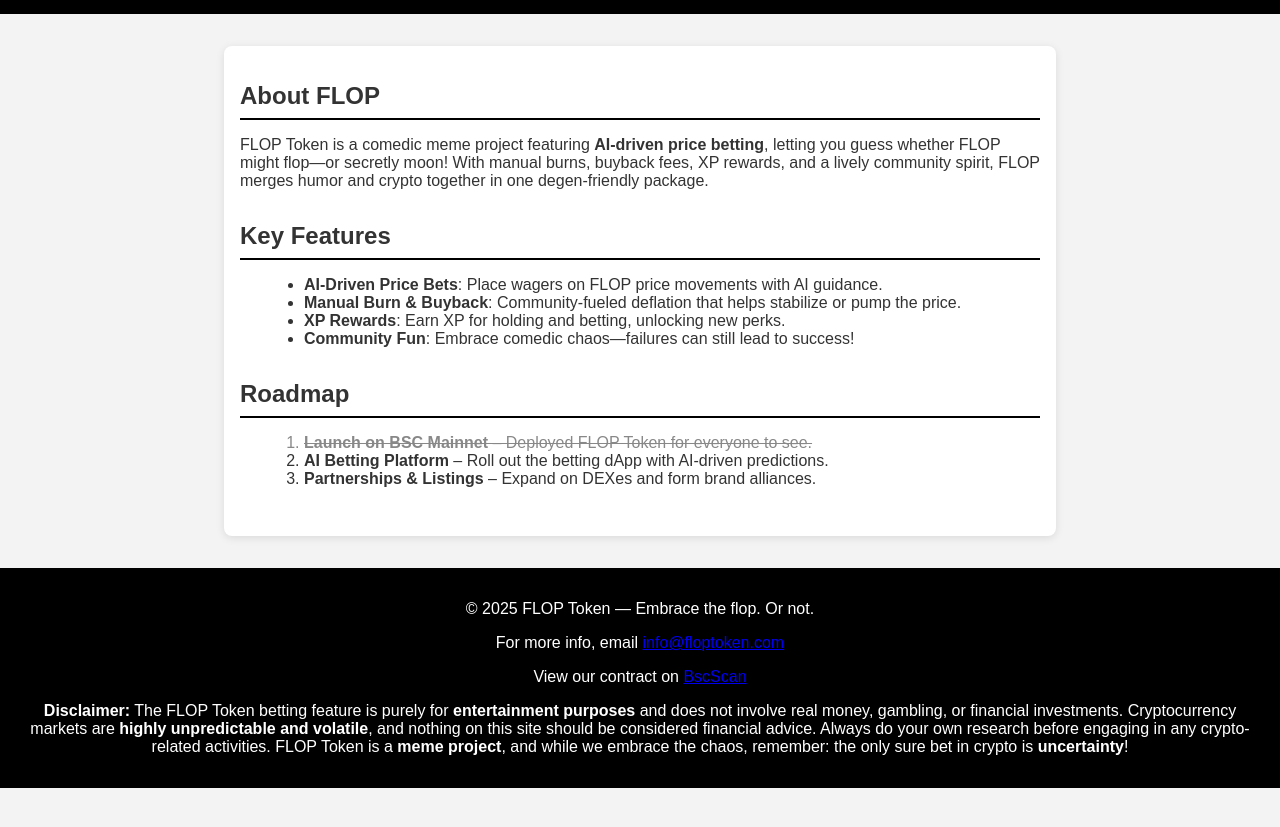
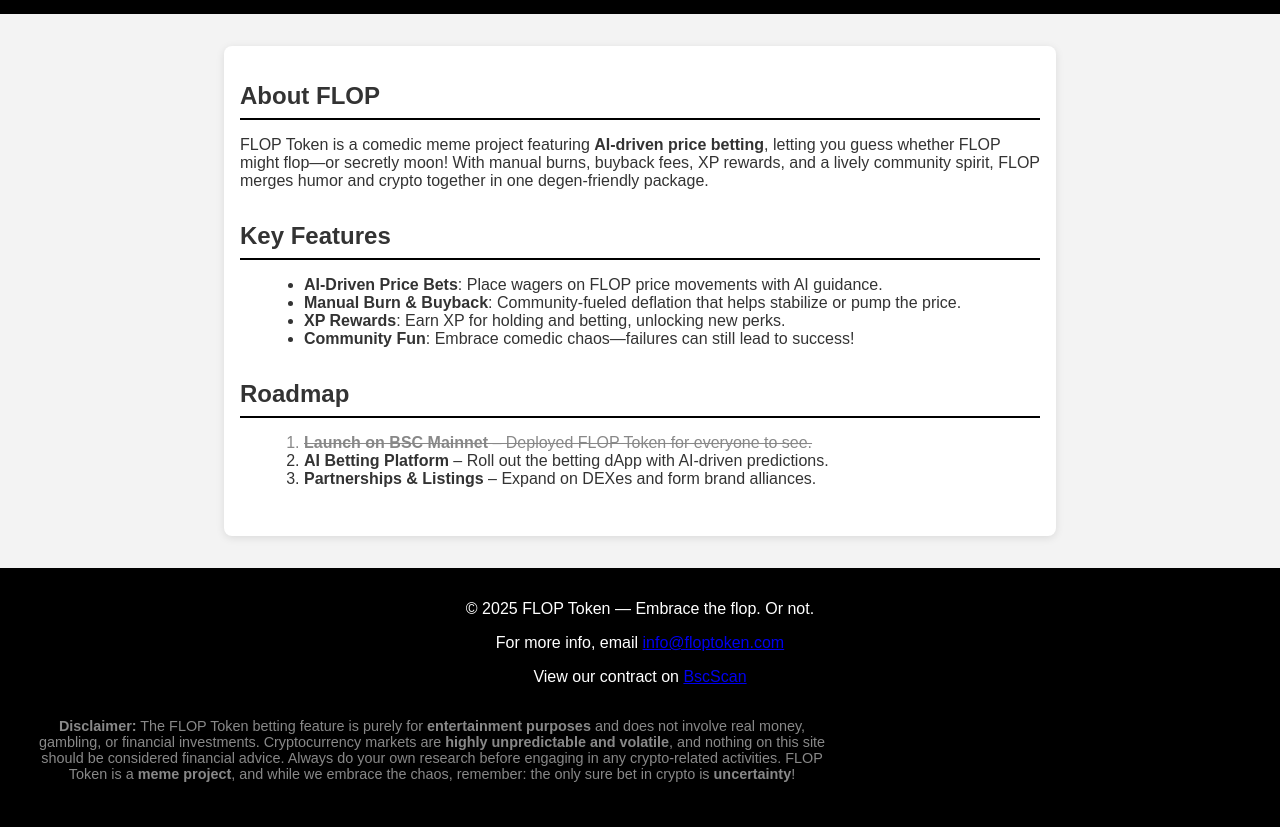
Before and after one commit to CTB2025/floptoken.com, a plain HTML site: page index.html in a window 1280 px wide. Shown: the part 81-908 px from the top of the page. Before the commit the page ends 869 px from the top, so only its background shows below. Drawn offline with Linux system fonts and the light colour scheme.

Commit message:
Update styles.css

```diff
--- a/styles.css
+++ b/styles.css
@@ -80,3 +80,12 @@ footer {
   color: #fff;
   margin-top: 2rem;
 }
+
+.disclaimer {
+  font-size: 0.9rem;
+  color: #888;
+  margin-top: 1rem;
+  max-width: 800px;
+  text-align: center;
+  padding: 1rem;
+}
```
